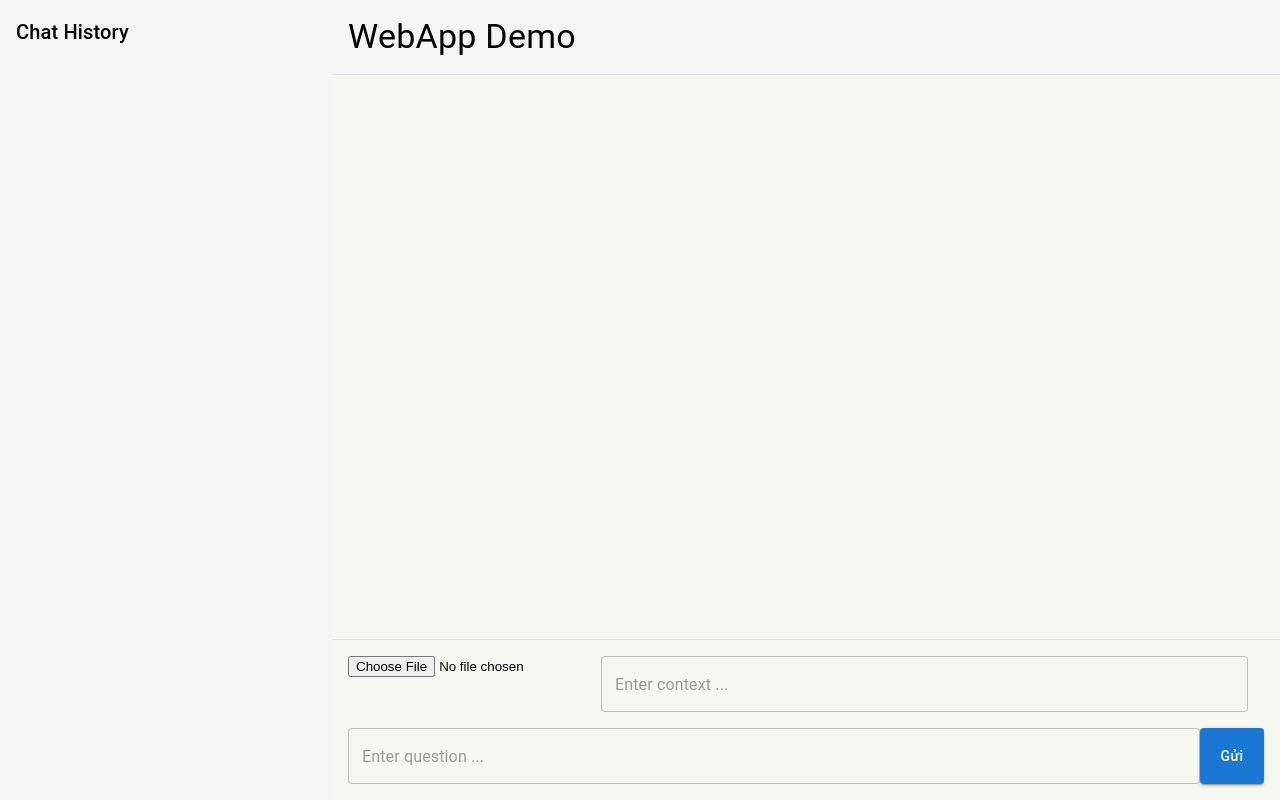
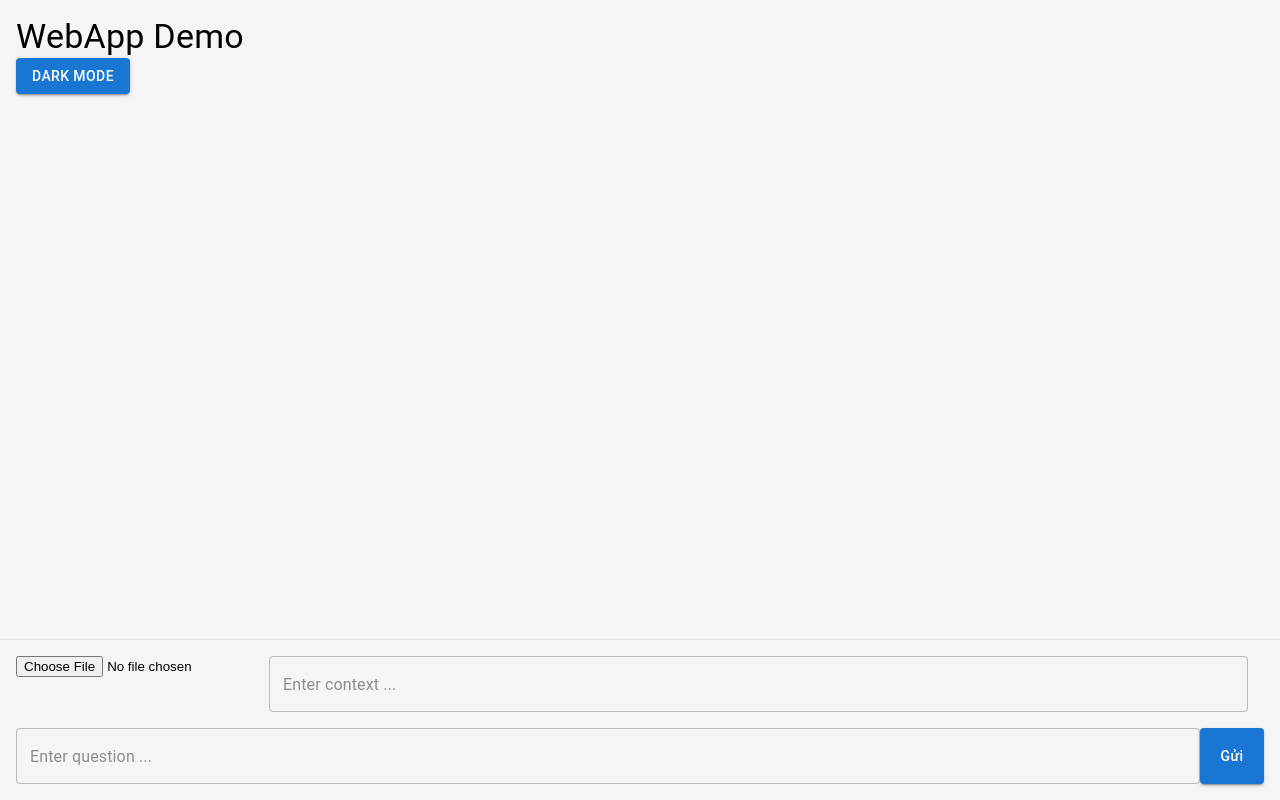
Before and after one commit to Phongle1311/Question_Answering, a React app in the folder frontend/: page / in a window 1280 px wide. Built offline with nearby package versions, Linux system fonts and the light colour scheme.

Commit message:
lightmode

```diff
--- a/frontend/src/pages/HomePage/HomePage.tsx
+++ b/frontend/src/pages/HomePage/HomePage.tsx
@@ -1,7 +1,6 @@
 import React, { useState, useRef, useEffect } from 'react'
-import { Box, Typography, TextField, Paper } from '@mui/material'
+import { Box, Typography, TextField, Paper, Button, createTheme, ThemeProvider } from '@mui/material'
 import axios from 'axios'
-import useAppSnackbar from '../../lib/hooks/useAppSnackBar'
 import LoadingButton from '../../lib/components/LoadingButton/LoadingButton'
 
 const HomePage = () => {
@@ -9,7 +8,7 @@ const HomePage = () => {
   const [context, setContext] = useState('')
   const [question, setQuestion] = useState('')
   const [chatHistory, setChatHistory] = useState([])
-  const { showSnackbarError } = useAppSnackbar()
+  const [darkMode, setDarkMode] = useState(false)
   const chatContainerRef = useRef(null)
 
   const handleContextChange = (event) => {
@@ -47,7 +46,7 @@ const HomePage = () => {
       setChatHistory((prevChatHistory) => [...prevChatHistory, newChat, newAnswer])
       setQuestion('')
     } catch (error) {
-      showSnackbarError(error)
+      console.log('Error:', error)
     } finally {
       setWaiting(false)
     }
@@ -81,47 +80,43 @@ const HomePage = () => {
     }
   }, [chatHistory])
 
+  const toggleDarkMode = () => {
+    setDarkMode((prevDarkMode) => !prevDarkMode)
+  }
+
+  const theme = createTheme({
+    palette: {
+      mode: darkMode ? 'dark' : 'light',
+      background: {
+        default: darkMode ? '#000000' : '#ffffff'
+      },
+      text: {
+        primary: darkMode ? '#ffffff' : '#000000'
+      }
+    }
+  })
+
   return (
-    <Box sx={{ display: 'flex', height: '100vh' }}>
-      {/* Left Sidebar */}
-      <Box sx={{ flexBasis: '300px', backgroundColor: '#f5f5f5', padding: '1rem' }}>
-        <Typography variant='h6' sx={{ marginBottom: '1rem' }}>
-          Chat History
-        </Typography>
-        <Box sx={{ maxHeight: 'calc(100vh - 160px)', overflowY: 'auto' }}>
-          {chatHistory.map((chat, index) => (
+    <ThemeProvider theme={theme}>
+      <Box sx={{ display: 'flex', flexDirection: 'column', minHeight: '100vh' }}>
+        {/* Header */}
         <Box
-              key={index}
           sx={{
-                marginBottom: '0.5rem',
-                backgroundColor: chat.role === 'user' ? '#e1f5fe' : '#f3e5f5',
-                padding: '0.5rem',
-                borderRadius: '8px'
+            backgroundColor: darkMode ? '#212121' : '#f5f5f5',
+            color: darkMode ? '#ffffff' : '#000000',
+            padding: '1rem'
           }}
         >
-              <Typography variant='subtitle1' sx={{ fontWeight: 'bold' }}>
-                {chat.role === 'user' ? 'User:' : 'Bot:'}
-              </Typography>
-              <Typography>{chat.content}</Typography>
-            </Box>
-          ))}
-        </Box>
+          <Typography variant='h4'>WebApp Demo</Typography>
+          <Button variant='contained' onClick={toggleDarkMode}>
+            {darkMode ? 'Light Mode' : 'Dark Mode'}
+          </Button>
         </Box>
 
         {/* Main Content */}
-      <Box sx={{ flex: 1, display: 'flex', flexDirection: 'column' }}>
-        {/* Header */}
         <Box
-          sx={{
-            backgroundColor: '#f5f5f5',
-            padding: '1rem',
-            borderBottom: '1px solid #e0e0e0',
-            flexShrink: 0
-          }}
+          sx={{ flex: 1, display: 'flex', flexDirection: 'column', backgroundColor: darkMode ? '#333333' : '#f5f5f5' }}
         >
-          <Typography variant='h4'>WebApp Demo</Typography>
-        </Box>
-
           {/* Chat Container */}
           <Box sx={{ flex: 1, padding: '1rem', overflowY: 'auto' }} ref={chatContainerRef}>
             {chatHistory.map((chat, index) => (
@@ -140,7 +135,8 @@ const HomePage = () => {
                     sx={{
                       backgroundColor: chat.role === 'user' ? '#e1f5fe' : '#f3e5f5',
                       padding: '0.5rem',
-                    borderRadius: '8px'
+                      borderRadius: '8px',
+                      color: darkMode ? '#000000' : '#000000'
                     }}
                   >
                     <Typography>{chat.content}</Typography>
@@ -180,6 +176,7 @@ const HomePage = () => {
           </Box>
         </Box>
       </Box>
+    </ThemeProvider>
   )
 }
 
```
Lines whose indentation alone changed are shown as unchanged.
